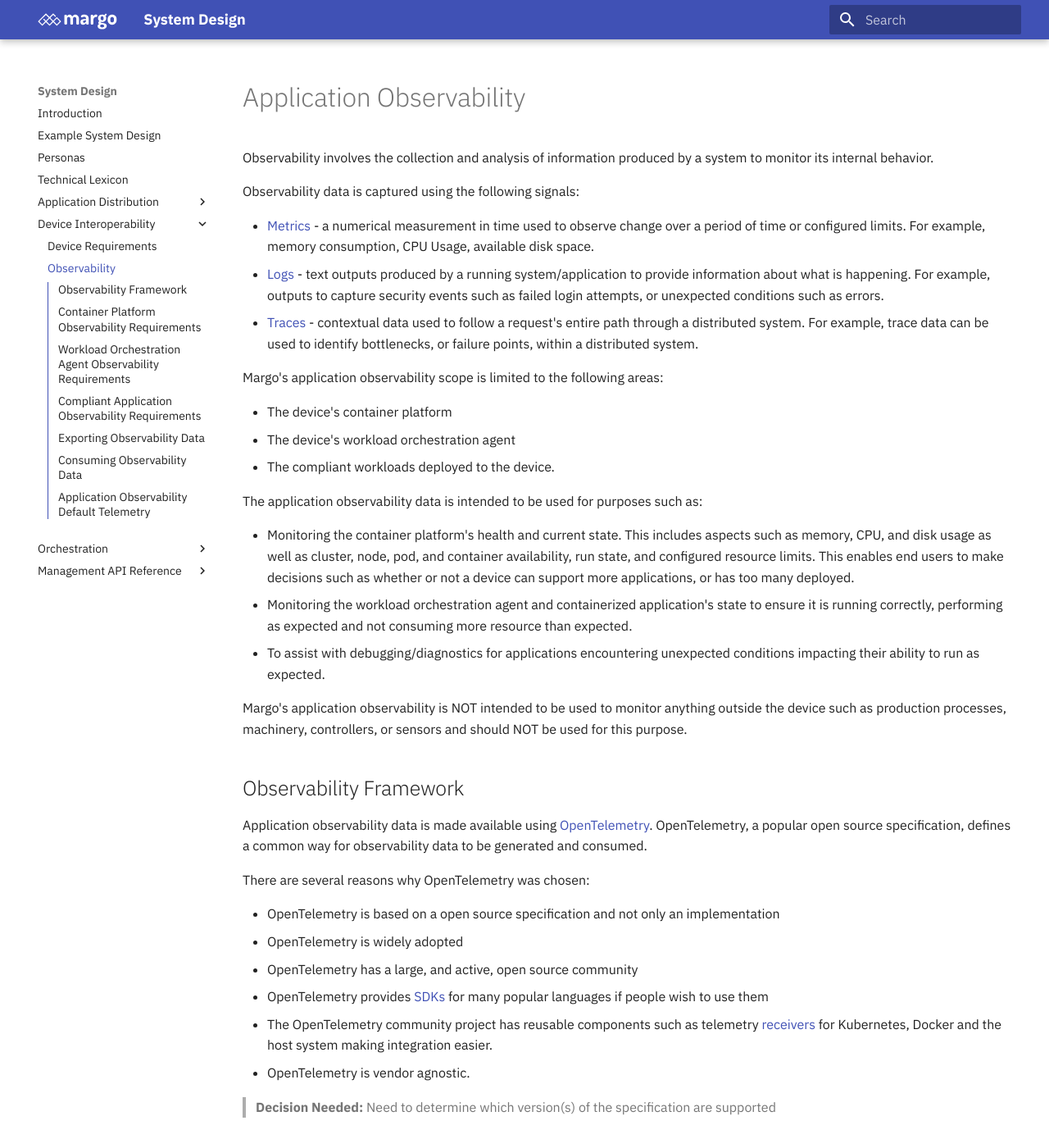
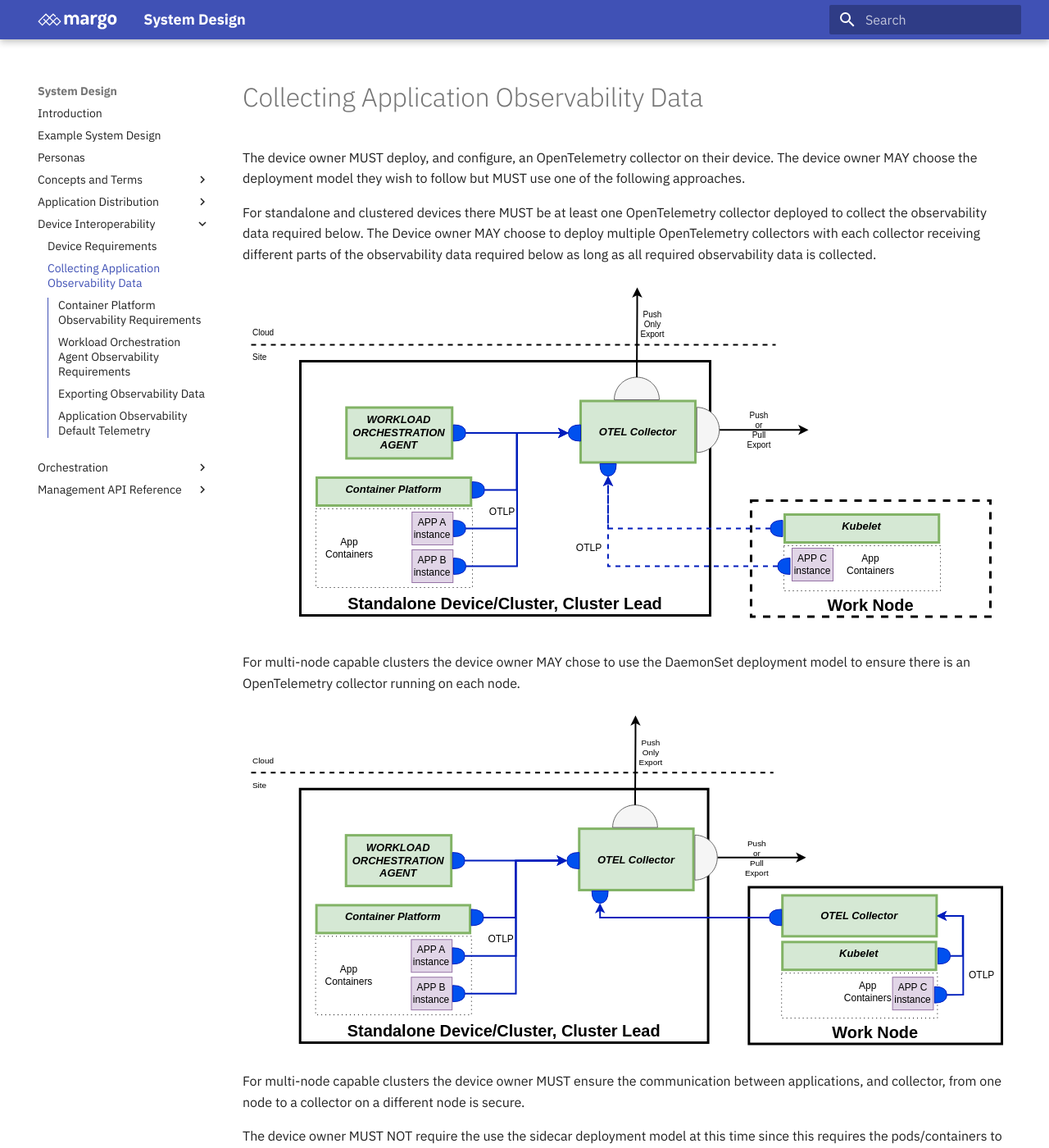
Before and after one commit to margo/specification, an MkDocs documentation site: the page built from system-design/device-interoperability/collecting-application-observability-data.md, in a window 1280 px wide and 1400 px high. Shown: the whole window at 82% size. Built offline with MkDocs 1.6.1 and Material for MkDocs 9.7.7, drawn with Linux system fonts in a browser that asks for light colours; plug-ins that fetch from the network failed and are left out; some of the changed text lies outside the part shown.

Commit message:
Reorganized the application observability pages
Signed-off-by: Philip <philip.presson@us.abb.com>

```diff
--- a/mkdocs.yml
+++ b/mkdocs.yml
@@ -5,19 +5,23 @@ nav:
   - Introduction: index.md
   - Example System Design: margo-overview/introduction-system-design.md
   - Personas: margo-overview/personas.md
-  - Technical Lexicon: margo-overview/technical-lexicon.md
+  - Concepts and Terms:
+       - Technical Lexicon: margo-overview/technical-lexicon.md
+       - Application Observability Overview: margo-overview/application-observability-overview.md
   - Application Distribution:
       - Application Package Definition: app-interoperability/application-package-definition.md
       - Workload Orchestration to App Registry Interactions: app-interoperability/workload-orch-to-app-reg-interaction.md
+      - Publishing Application Observability Data: app-interoperability/publishing-application-observability-data.md
   - Device Interoperability:
       - Device Requirements: device-interoperability/device-requirements.md
-      - Observability: app-interoperability/observability.md
+      - Collecting Application Observability Data: device-interoperability/collecting-application-observability-data.md
   - Orchestration:
       - Workload:
           - Management API: orchestration/workload/workload-management-interface-breakdown.md
           - Onboarding: orchestration/workload/workload-orchestration-edge-onboarding.md
           - Device Capabilities: orchestration/workload/device-capability-reporting.md
           - Workload Deployment: orchestration/workload/workload-deployment.md
+          - Consuming Application Observability Data: orchestration/workload/consuming-application-observability-data.md
   ##    - Device:
   ##  - Appendix:
   ##    - Management API Definition: margo-overview/personas.md
--- a/system-design/app-interoperability/observability.md
+++ b/system-design/device-interoperability/collecting-application-observability-data.md
@@ -1,44 +1,3 @@
-# Application Observability
-
-Observability involves the collection and analysis of information produced by a system to monitor its internal behavior.
-
-Observability data is captured using the following signals:
-
-- [Metrics](https://opentelemetry.io/docs/specs/otel/metrics/) - a numerical measurement in time used to observe change over a period of time or configured limits. For example, memory consumption, CPU Usage, available disk space.
-- [Logs](https://opentelemetry.io/docs/specs/otel/logs/) - text outputs produced by a running system/application to provide information about what is happening. For example, outputs to capture security events such as failed login attempts, or unexpected conditions such as errors.
-- [Traces](https://opentelemetry.io/docs/specs/otel/trace/) - contextual data used to follow a request's entire path through a distributed system. For example, trace data can be used to identify bottlenecks, or failure points, within a distributed system.
-
-Margo's application observability scope is limited to the following areas:
-
-- The device's container platform
-- The device's workload orchestration agent
-- The compliant workloads deployed to the device.
-
-The application observability data is intended to be used for purposes such as:
-
-- Monitoring the container platform's health and current state. This includes aspects such as memory, CPU, and disk usage as well as cluster, node, pod, and container availability, run state, and configured resource limits. This enables end users to make decisions such as whether or not a device can support more applications, or has too many deployed.
-- Monitoring the workload orchestration agent and containerized application's state to ensure it is running correctly, performing as expected and not consuming more resource than expected.
-- To assist with debugging/diagnostics for applications encountering unexpected conditions impacting their ability to run as expected.
-
-Margo's application observability is NOT intended to be used to monitor anything outside the device such as production processes, machinery, controllers, or sensors and should NOT be used for this purpose.
-
-## Observability Framework
-
-Application observability data is made available using [OpenTelemetry](https://opentelemetry.io/docs/). OpenTelemetry, a popular open source specification, defines a common way for observability data to be generated and consumed.
-
-There are several reasons why OpenTelemetry was chosen:
-
-- OpenTelemetry is based on a open source specification and not only an implementation
-- OpenTelemetry is widely adopted
-- OpenTelemetry has a large, and active, open source community
-- OpenTelemetry provides [SDKs](https://opentelemetry.io/docs/languages/) for many popular languages if people wish to use them
-- The OpenTelemetry community project has reusable components such as telemetry [receivers](https://github.com/open-telemetry/opentelemetry-collector-contrib/tree/main/receiver) for Kubernetes, Docker and the host system making integration easier.
-- OpenTelemetry is vendor agnostic.
-
-> **Decision Needed:** Need to determine which version(s) of the specification are supported
-
-### Open Telemetry Collector Deployment Methods
-
 The device owner MUST deploy, and configure, an OpenTelemetry collector on their device. The device owner MAY choose the deployment model they wish to follow but MUST use one of the following approaches.
 
 For standalone and clustered devices there MUST be at least one OpenTelemetry collector deployed to collect the observability data required below. The Device owner MAY choose to deploy multiple OpenTelemetry collectors with each collector receiving different parts of the observability data required below as long as all required observability data is collected.
@@ -129,18 +92,6 @@ In addition to the resource utilization data the workload orchestration agent MU
 
 > **Action:** We need to understand what the WOS/a is going to be doing to determine what this is.
 
-## Compliant Application Observability Requirements
-
-Compliant applications MAY choose to expose application specific observability data by sending their observability data to the Open Telemetry collector on the standalone device or cluster. While this is optional, is it highly recommended in order to support distributed diagnostics.
-
-Application developers choosing to expose application metrics, traces or logs for consumption with OpenTelemetry MUST send the data to the OpenTelemetry collector using OTLP.
-
-Application developers SHOULD NOT expect their applications to be auto-instrumented by anything outside of their control (by the [OpenTelemetry operator](https://github.com/open-telemetry/opentelemetry-operator#opentelemetry-auto-instrumentation-injection) for example).
-
-An application developer MAY choose an observability framework other than OpenTelemetry but it MUST be self-contained within the deployment of their application. If an alternative approach is taken, it is NOT recommended application developers publish their observability data outside the device/cluster by using any other means other than the Open Telemetry collector. If the application developer chooses to export data without using the OpenTelemetry collector they MUST NOT do this without the end user's approval.
-
-> **Action:** Need to address in some form legacy applications that are not currently using open telemetry and don't want to migrate their application to use it.
-
 ### Connecting to the OpenTelemetry Collector
 
 In order for an application to publish its observability data to the collector on the standalone device or cluster the device own MUST inject the following environment variables into each container.
@@ -164,14 +115,6 @@ End users MUST be able to export observability data from a standalone device or
 > For MVS1 we have decided the configuration is updated manually. We know this is not ideal because it is error prone and can result in changes being made that should not be made. The current thinking is that the device orchestration agent will be responsible for updating the configuration when the WOS vendor or customer needs to add exports but this is out of scope for MVS1.
 
 OpenTelemetry allows using either a push or pull approach for getting data from a collector. Cloud based workload orchestration or observability platform service vendors should NOT require a pull method for collecting observability data because most end users will not allow devices to be exposed to the internet because of security concerns.
-
-## Consuming Observability Data
-
-Workload orchestration or observability platform vendors MAY choose to consume observability data exported from the end user's devices to provide valuable services to the end user.
-
-The end user MAY choose to export observability data from Margo compliant devices to other OpenTelemetry collectors or backends within their environment that is not on the device.
-
-Device owners are NOT required to provide backends for consuming observability data on their devices.
 
 ## Application Observability Default Telemetry
 
```
Also changed, not shown: other parts of system-design/device-interoperability/collecting-application-observability-data.md (+4 -0 lines), system-design/app-interoperability/publishing-application-observability-data.md (added, +13 -0 lines), system-design/margo-overview/application-observability-overview.md (added, +38 -0 lines), system-design/orchestration/workload/consuming-application-observability-data.md (added, +5 -0 lines).
